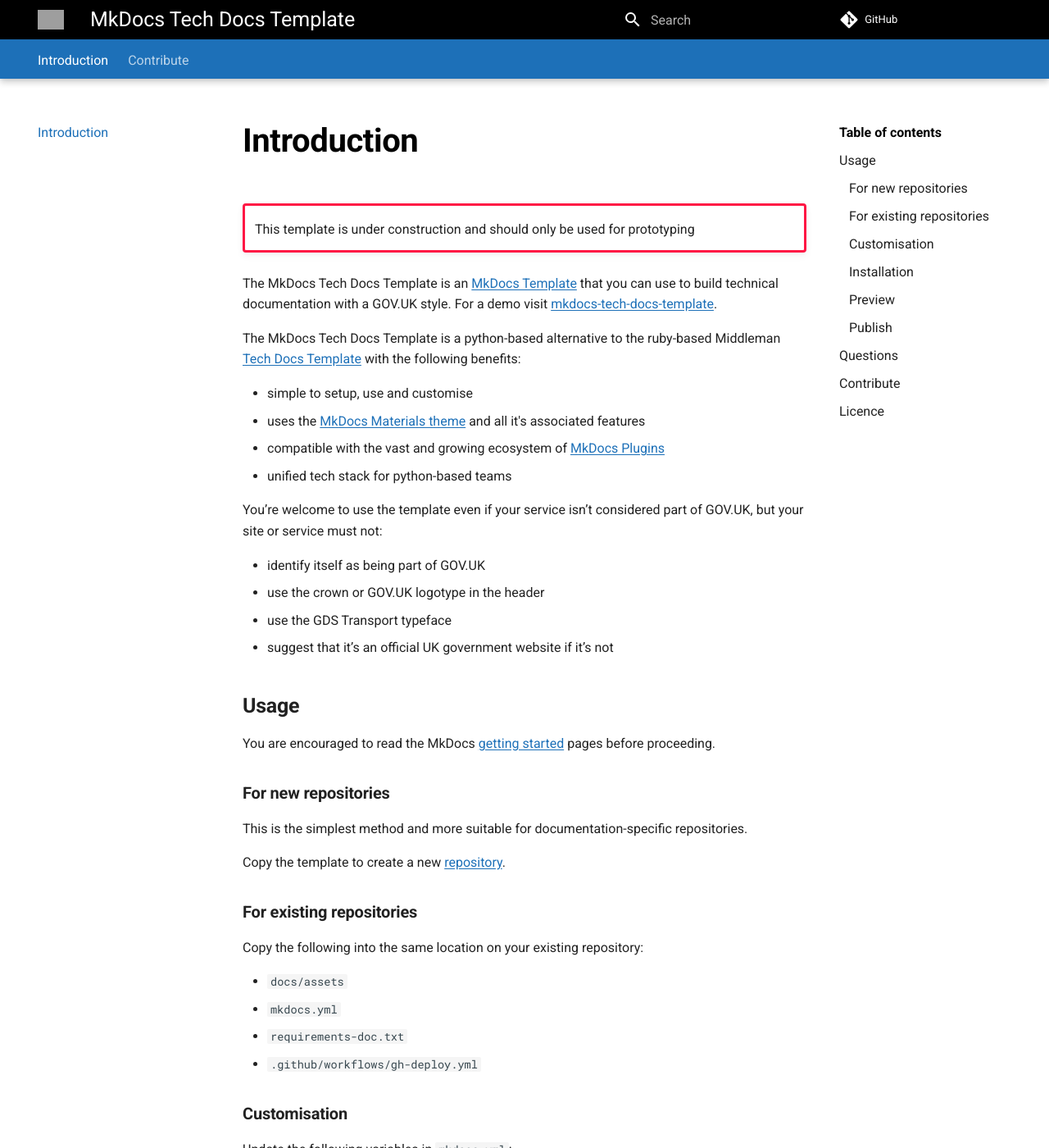
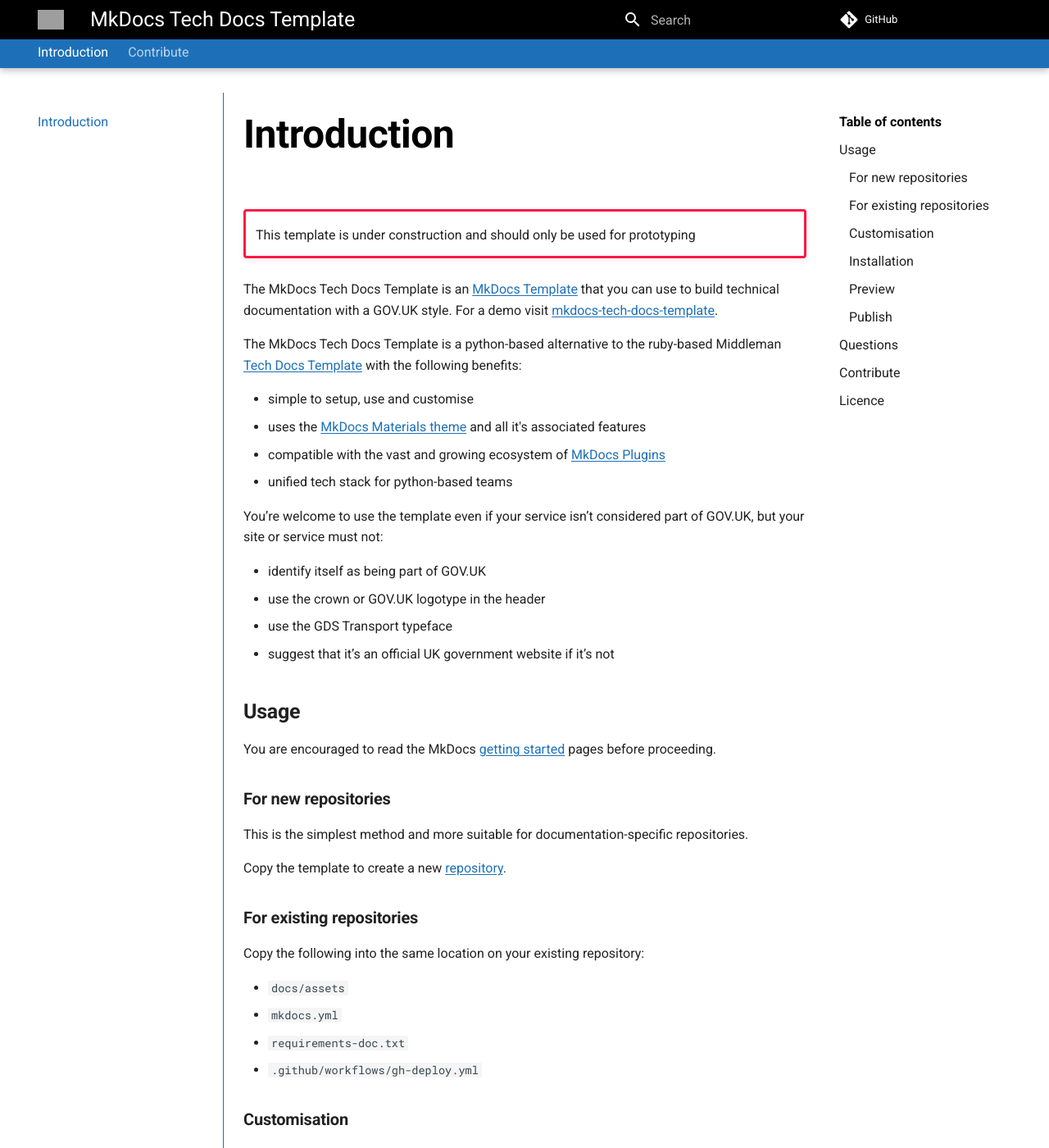
Before and after one commit to ministryofjustice/mkdocs-tech-docs-template, an MkDocs documentation site: the page built from docs/README.md, in a window 1280 px wide and 1400 px high. Shown: the whole window at 82% size. Built offline with MkDocs 1.6.1 and Material for MkDocs 9.7.7, drawn with Linux system fonts in a browser that asks for light colours; comment, search, counter and statistics services are not loaded; grey boxes are pictures that could not be loaded.

Commit message:
Update extra.css

```diff
--- a/docs/assets/extra.css
+++ b/docs/assets/extra.css
@@ -11,16 +11,16 @@
 }
 
 .md-typeset h1 {
-  font-size: 40px;
-  font-weight: 1000;
+  font-size: 48px;
+  font-weight: 700;
 }
 
 .md-typeset h2 {
-  font-weight: 1000;
+  font-weight: 700;
 }
 
 .md-typeset h3 {
-  font-weight: 1000;
+  font-weight: 700;
 }
 
 .md-typeset a {
@@ -36,6 +36,12 @@
   font-weight: 400;
 }
 
+.md-content{
+  border-left: 1px solid;
+  border-color: #1d70b8;
+}
+
+/* Configures the navigation bar */
 .md-nav {
   font-size: 16px;
   line-height: 1.5;
@@ -45,8 +51,21 @@
   color: #1d70b8;
 }
 
+.md-nav__link:hover {
+  text-decoration: underline;
+  text-decoration-thickness: 3px;
+  text-underline-offset: 2px;
+}
+
+/* Configures the tabs below the header */
 .md-tabs {
   background-color: #1d70b8;
+  line-height: 0;
+  height: 35px;
+}
+
+.md-tabs__list {
+  height: 35px;
 }
 
 .md-tabs__link {
@@ -58,8 +77,3 @@
   font-size: 16px;
   border: 3px solid;
 }
-
-/* To remove line left of navigation bar
-[dir] .md-nav--integrated > .md-nav__list > .md-nav__item--active .md-nav--secondary {
-  border: none;
-} */
```
Lines whose indentation alone changed are shown as unchanged.
